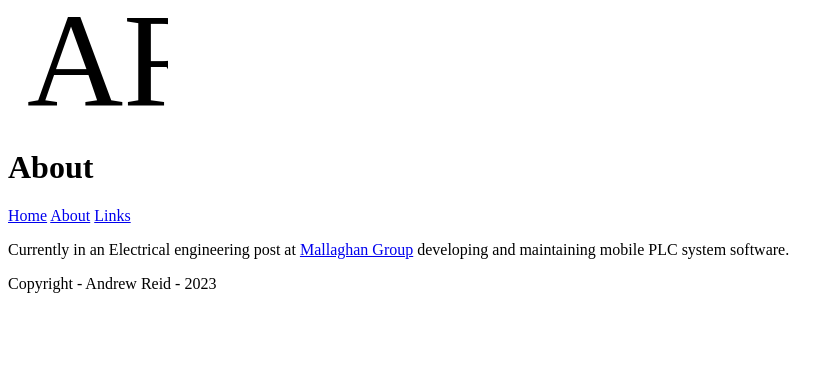
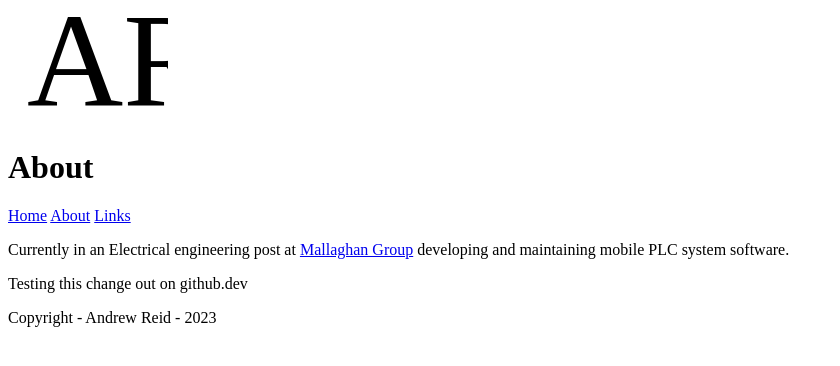
Before and after one commit to andyrobreid/portfolio, a SvelteKit app: page /about in a window 1280 px wide. Shown: the top 366 px of the page, without its empty margins (0-840 px from the left). Built offline with nearby package versions, Linux system fonts and the light colour scheme.

Commit message:
changed from github.dev

```diff
--- a/src/routes/about/+page.svelte
+++ b/src/routes/about/+page.svelte
@@ -4,3 +4,4 @@
     $title = 'About'
 </script>
 <p>Currently in an Electrical engineering post at <a href="https://mallaghangse.com/">Mallaghan Group</a> developing and maintaining mobile PLC system software.</p>
+<p>Testing this change out on github.dev</p>
```
